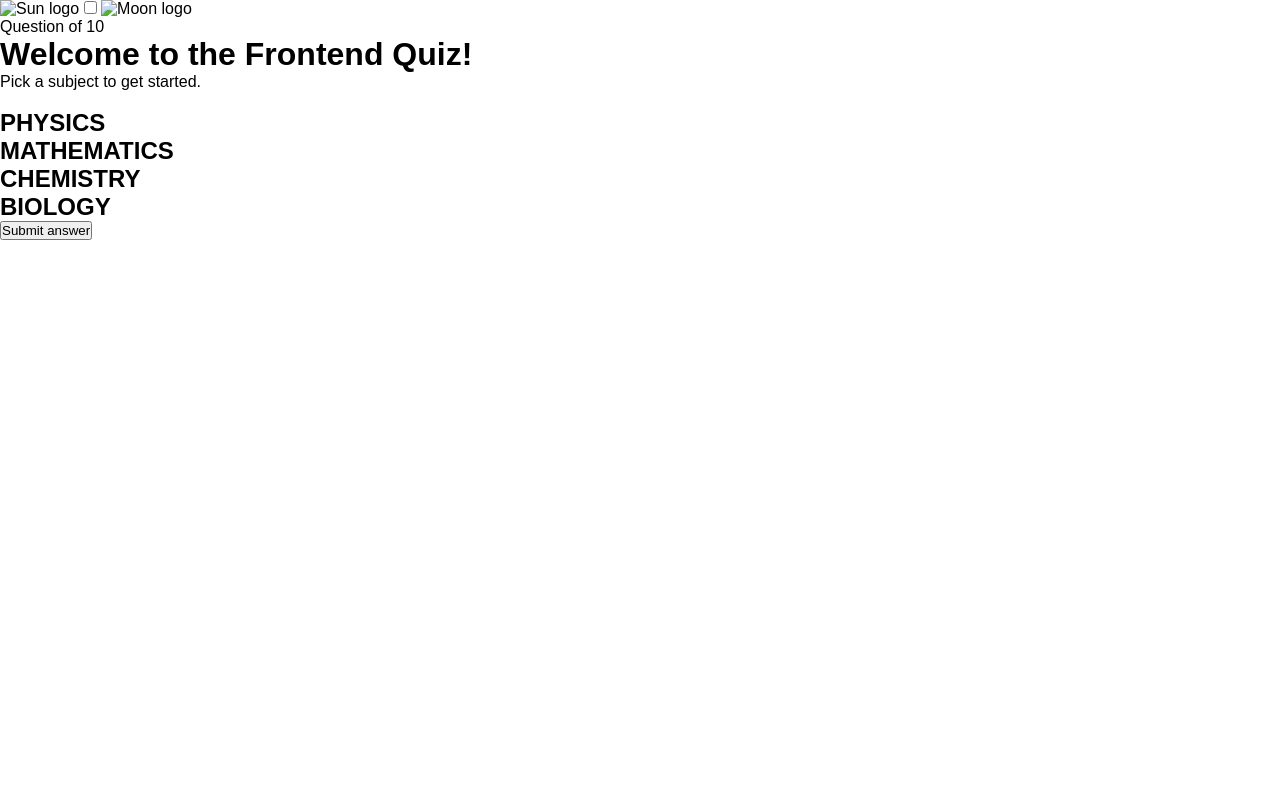
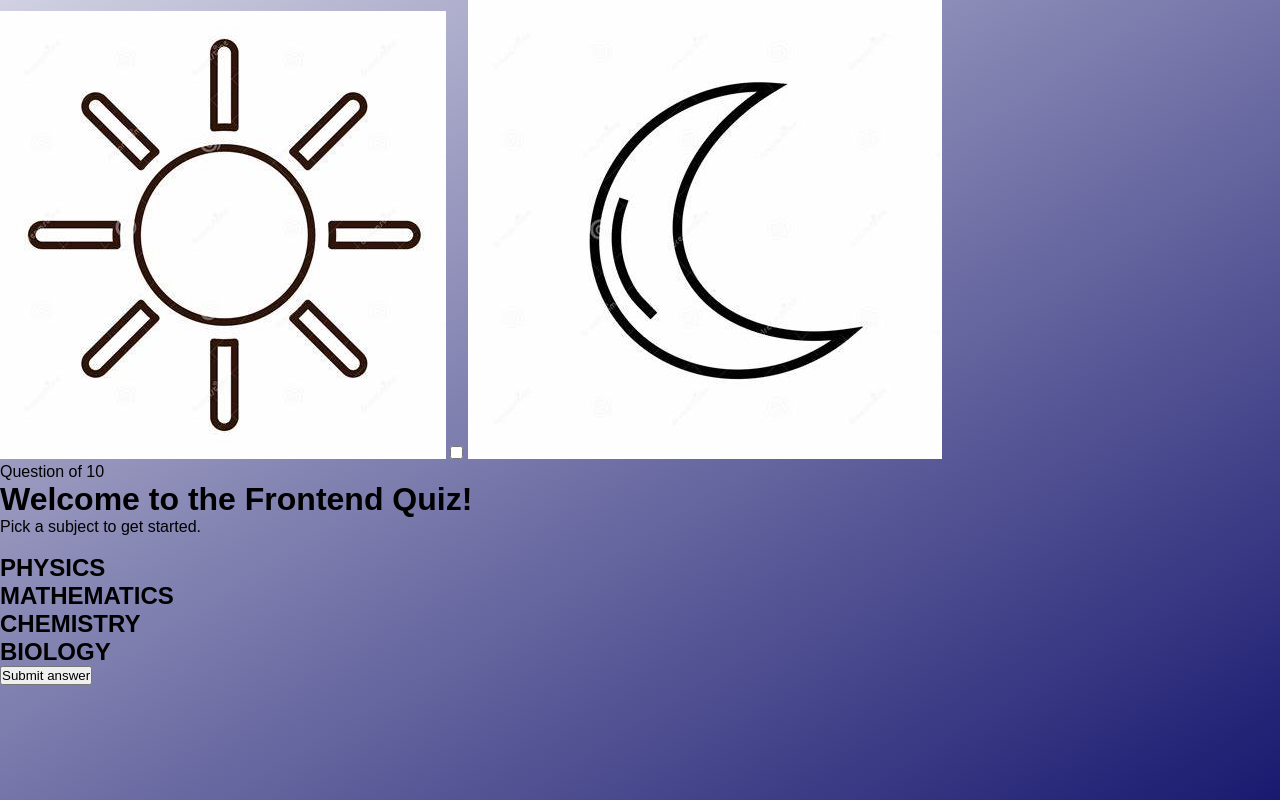
Before and after one commit to Abdu2120036/Demo-project, a plain HTML site: page index.html in a window 1280 px wide. Drawn offline with Linux system fonts and the light colour scheme.

Commit message:
Added an example of a design, new colors, added logos

```diff
--- a/index.html
+++ b/index.html
@@ -12,12 +12,12 @@
         <div class="header">
             <div class="left"></div>
             <div class="theme">
-                <img src="" alt="Sun logo">
+                <img src="images/SunLogo.jpg" alt="Sun logo">
                 <label for="theme" class="switch">
                     <input id="theme" type="checkbox">
                     <span class="slider"></span>
                 </label>
-                <img src="" alt="Moon logo">
+                <img src="images/MoonLogo.jpg" alt="Moon logo">
             </div>
         </div>
         <div class="formbody">
--- a/mystyle.css
+++ b/mystyle.css
@@ -10,3 +10,10 @@
     box-sizing: border-box;
     font-family: Arial, Helvetica, sans-serif;
 }
+
+body {
+    height: 100vh;
+    display: flex;
+    background-image: linear-gradient(to bottom right, rgba(25, 25, 112, 0.2), var(--MidnightBlueBackground));
+
+}
```
Also changed, not shown: Displays/example of a display.jpg (added).
